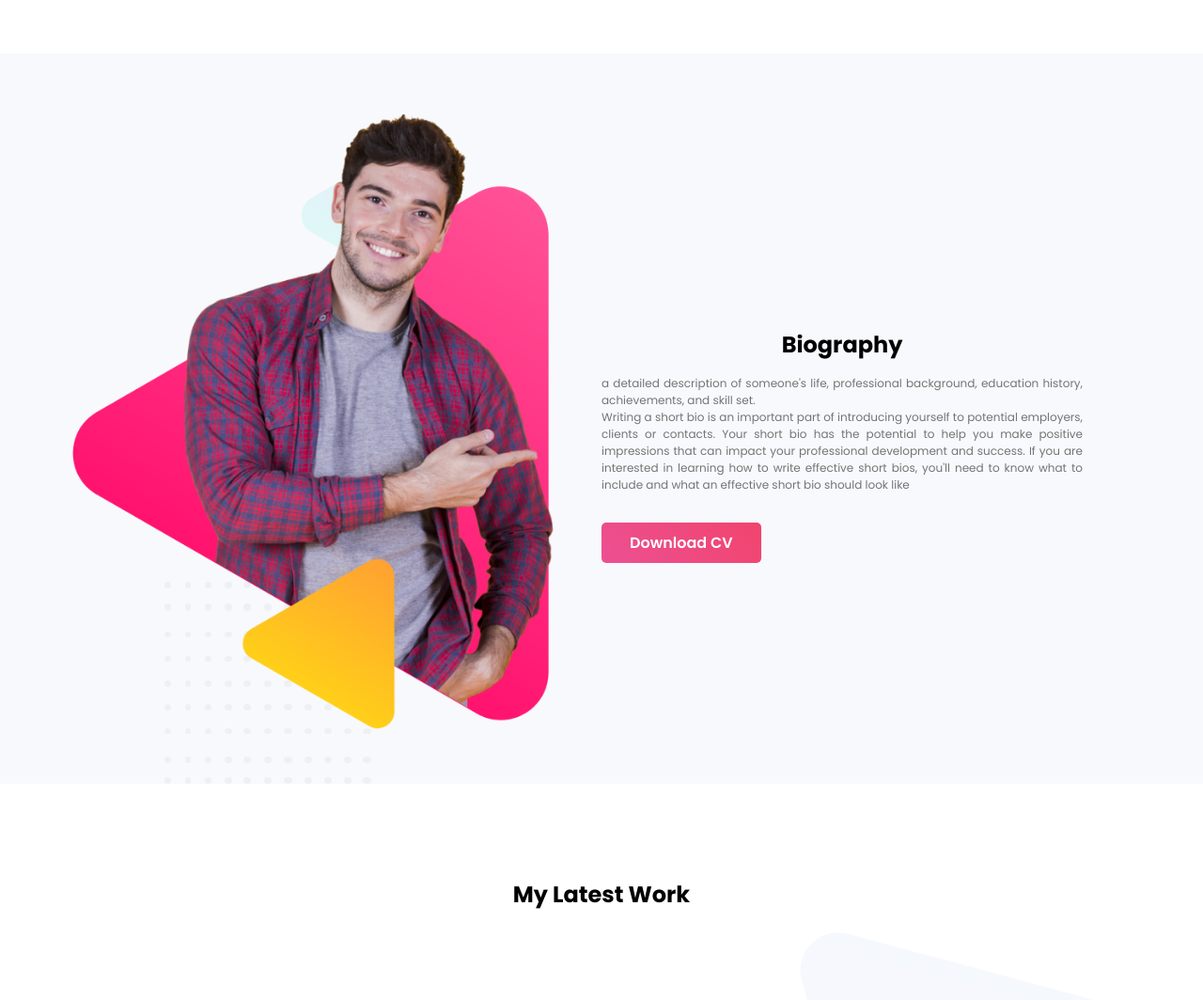
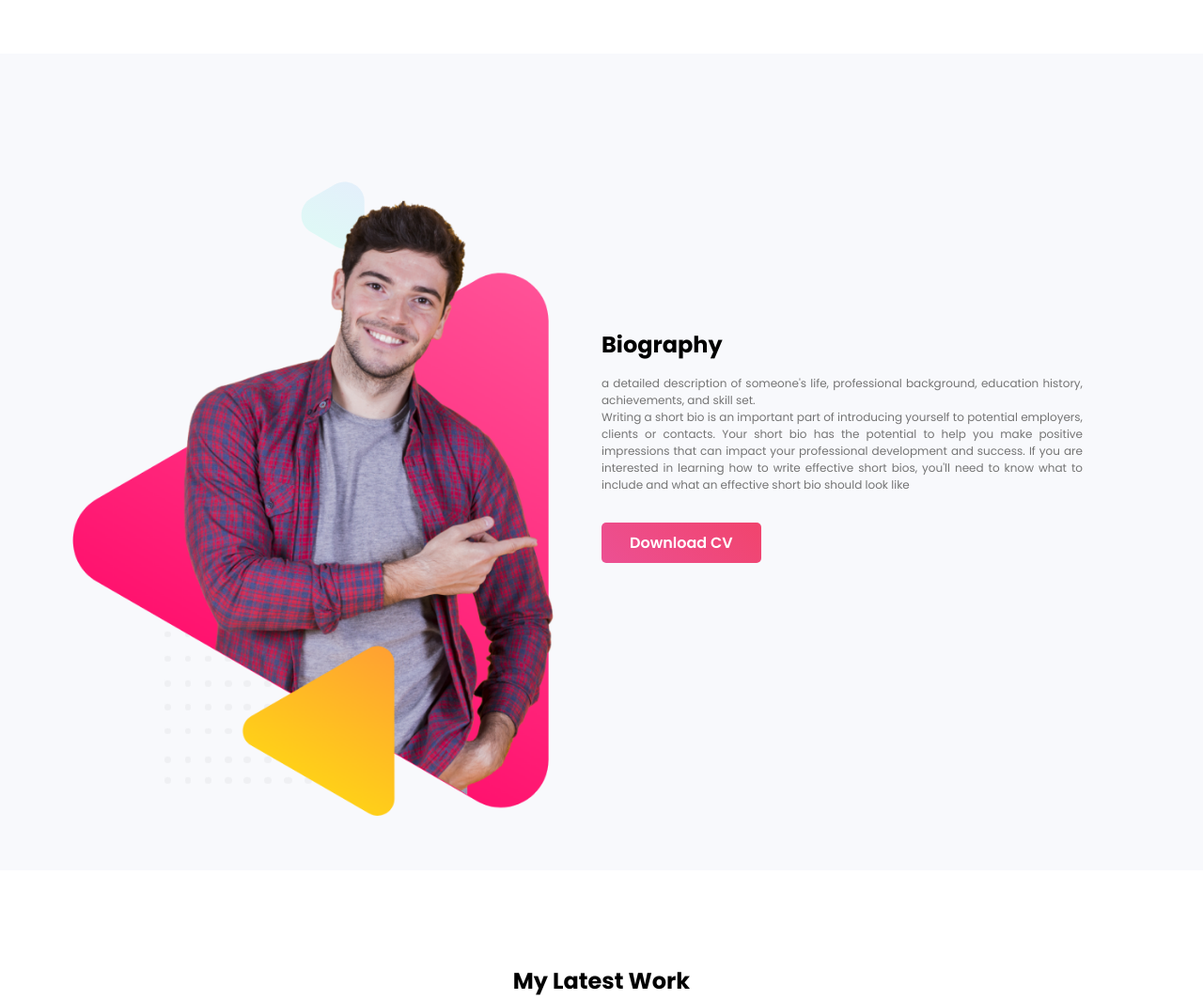
Before and after one commit to developerSadi/My-personal-website, a plain HTML site: page index.html in a window 1280 px wide. Shown: the part 663-1727 px from the top of the page at 94% size. Drawn offline with Linux system fonts and the light colour scheme.

Commit message:
text change website

```diff
--- a/index.html
+++ b/index.html
@@ -31,7 +31,7 @@
             <img class="images" src="images/peter_dream.png" alt="">
         </div>
         <div class="half-width">
-            <h2>Biography</h2>
+            <h2 style="text-align: left;">Biography</h2>
             <p class="para">a detailed description of someone's life, professional background, education history, achievements, and skill set. <br>
             Writing a short bio is an important part of introducing yourself to potential employers, clients or contacts. Your short bio has the potential to help you make positive impressions that can impact your professional development and success. If you are interested in learning how to write effective short bios, you'll need to know what to include and what an effective short bio should look like</p>
             <br>
@@ -69,4 +69,4 @@
         </div>
     </footer>
     <p style="text-align: center;" class="para">Sekhsadi Academy initiative. @ 2023 All Rights Reserved.</p>
-</html>
+</body>
--- a/style.css
+++ b/style.css
@@ -55,7 +55,7 @@ h1{
 }
 .half-width .images{
     width: 100%;
-    margin: -25% 0% 10% -10%;
+    margin: -7% 0% 10% -10%;
 }
 /* biography-section ends here  */
 
```
